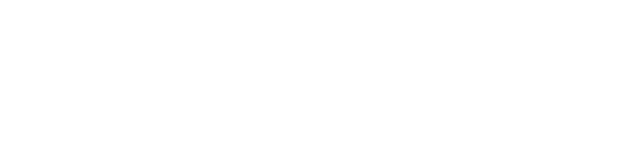
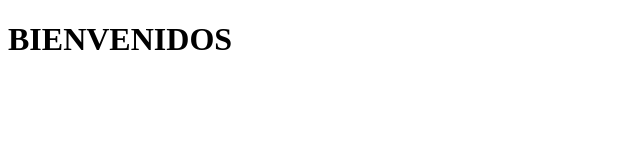
Before and after one commit to Edwin-QI/taller2, a plain HTML site: page index.html in a window 1280 px wide. Shown: the whole page, without its empty margins (0-640 px from the left). Drawn offline with Linux system fonts and the light colour scheme.

Commit message:
enviando cambios

```diff
--- a/index.html
+++ b/index.html
@@ -5,6 +5,7 @@
     <meta name="viewport" content="width=device-width, initial-scale=1.0">
     <meta http-equiv="X-UA-Compatible" content="ie=edge">
     <title>TALLER 2 DESARROLLO WEB</title>
+    <h1>BIENVENIDOS <h1>
 </head>
 <body>
 </body>
```
